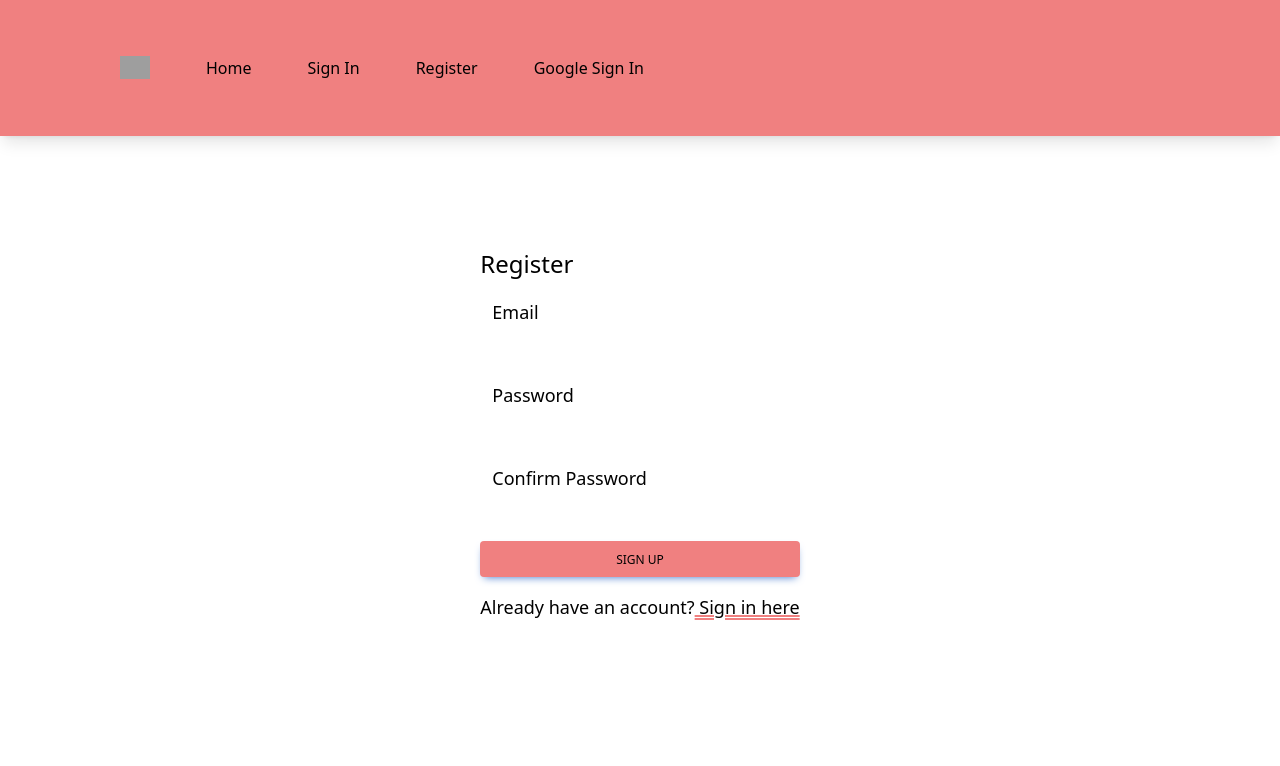
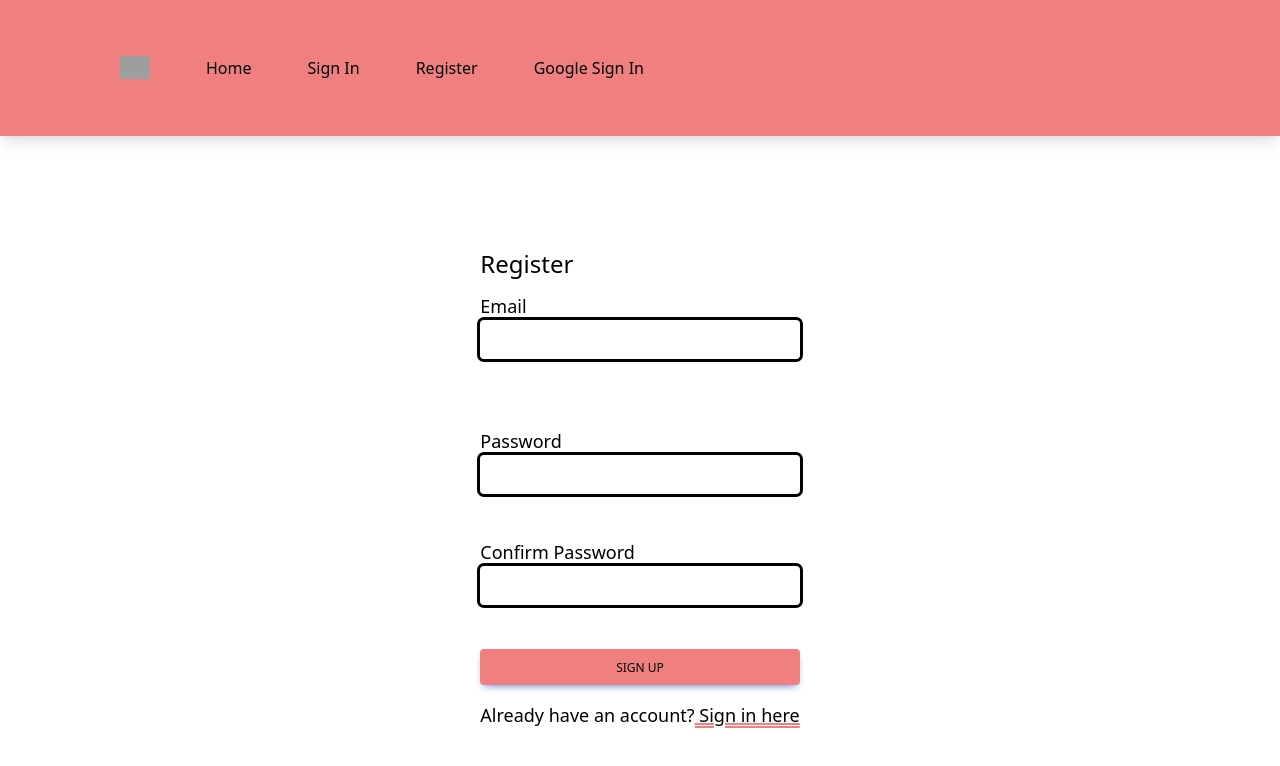
Before and after one commit to zamarz/ideal-telegram, a Next.js app: page /register in a window 1280 px wide. Shown: the top 766 px of the page. Built offline with nearby package versions, Linux system fonts and the light colour scheme; no server answers; grey boxes are pictures that could not be loaded.

Commit message:
"Change styling of login and register"

```diff
--- a/components/Register.jsx
+++ b/components/Register.jsx
@@ -66,50 +66,41 @@ const Register = () => {
       >
         <p className="py-3  text-2xl font-medium">Register</p>
         <div className="space-y-4">
-          <div className="relative">
+          <div className="relative mb-6" data-te-input-wrapper-init>
+            <label htmlFor="email" className="">
+              Email{" "}
+            </label>
             <input
               type="email"
               id="email"
               onChange={(e) => setEmail(e.target.value)}
-              className="peer block min-h-[auto] w-full rounded border-0 bg-transparent px-3 py-[0.32rem] leading-[1.6] outline-none transition-all duration-200 ease-linear focus:placeholder:opacity-100 data-[te-input-state-active]:placeholder:opacity-100 motion-reduce:transition-none dark:text-neutral-200 dark:placeholder:text-neutral-200 [&:not([data-te-input-placeholder-active])]:placeholder:opacity-0"
+              className="peer block min-h-[auto] w-full rounded border-0 bg-transparent px-3 py-[0.32rem] leading-[1.6] outline "
             />
-            <label
-              htmlFor="email"
-              className="pointer-events-none absolute left-3 top-0 mb-0 max-w-[90%] origin-[0_0] truncate pt-[0.37rem] leading-[1.6] text-neutral-500 transition-all duration-200 ease-out peer-focus:-translate-y-[0.9rem] peer-focus:scale-[0.8] peer-focus:text-primary peer-data-[te-input-state-active]:-translate-y-[0.9rem] peer-data-[te-input-state-active]:scale-[0.8] motion-reduce:transition-none dark:text-neutral-200 dark:peer-focus:text-primary"
-            >
-              Email{" "}
-            </label>
           </div>
           <br />
 
           <div className="relative mb-6">
+            <label className="" htmlFor="password">
+              Password{" "}
+            </label>
             <input
-              className="peer block min-h-[auto] w-full rounded border-0 bg-transparent px-3 py-[0.32rem] leading-[1.6] outline-none transition-all duration-200 ease-linear focus:placeholder:opacity-100 data-[te-input-state-active]:placeholder:opacity-100 motion-reduce:transition-none dark:text-neutral-200 dark:placeholder:text-neutral-200 [&:not([data-te-input-placeholder-active])]:placeholder:opacity-0"
+              className="peer block min-h-[auto] w-full rounded border-0 bg-transparent px-3 py-[0.32rem] leading-[1.6] outline "
               type="password"
               id="password"
               onChange={(e) => setPassword(e.target.value)}
             />
-            <label
-              className="pointer-events-none absolute left-3 top-0 mb-0 max-w-[90%] origin-[0_0] truncate pt-[0.37rem] leading-[1.6] text-neutral-500 transition-all duration-200 ease-out peer-focus:-translate-y-[0.9rem] peer-focus:scale-[0.8] peer-focus:text-primary peer-data-[te-input-state-active]:-translate-y-[0.9rem] peer-data-[te-input-state-active]:scale-[0.8] motion-reduce:transition-none dark:text-neutral-200 dark:peer-focus:text-primary"
-              htmlFor="password"
-            >
-              Password{" "}
-            </label>
           </div>
           <br />
           <div className="relative mb-6">
+            <label className="" htmlFor="confirmPassword">
+              Confirm Password{" "}
+            </label>
             <input
-              className="peer block min-h-[auto] w-full rounded border-0 bg-transparent px-3 py-[0.32rem] leading-[1.6] outline-none transition-all duration-200 ease-linear focus:placeholder:opacity-100 data-[te-input-state-active]:placeholder:opacity-100 motion-reduce:transition-none dark:text-neutral-200 dark:placeholder:text-neutral-200 [&:not([data-te-input-placeholder-active])]:placeholder:opacity-0"
+              className="peer block min-h-[auto] w-full rounded border-0 bg-transparent px-3 py-[0.32rem] leading-[1.6] outline "
               type="password"
               id="confirmPassword"
               onChange={(e) => setConfirmPassword(e.target.value)}
             />
-            <label
-              className="pointer-events-none absolute left-3 top-0 mb-0 max-w-[90%] origin-[0_0] truncate pt-[0.37rem] leading-[1.6] text-neutral-500 transition-all duration-200 ease-out peer-focus:-translate-y-[0.9rem] peer-focus:scale-[0.8] peer-focus:text-primary peer-data-[te-input-state-active]:-translate-y-[0.9rem] peer-data-[te-input-state-active]:scale-[0.8] motion-reduce:transition-none dark:text-neutral-200 dark:peer-focus:text-primary"
-              htmlFor="confirmPassword"
-            >
-              Confirm Password{" "}
-            </label>
           </div>
 
           <br />
--- a/components/SignIn.jsx
+++ b/components/SignIn.jsx
@@ -36,34 +36,28 @@ const SignInUser = () => {
         <p className="text-2xl font-medium">Sign in</p>
         <div className="space-y-4">
           <div className="relative ">
+            <label htmlFor="email" className="">
+              Email{" "}
+            </label>
             <input
-              className="peer block min-h-[auto] w-full rounded border-0 bg-transparent px-3 py-[0.32rem] leading-[1.6] outline-none transition-all duration-200 ease-linear focus:placeholder:opacity-100 data-[te-input-state-active]:placeholder:opacity-100 motion-reduce:transition-none dark:text-neutral-200 dark:placeholder:text-neutral-200 [&:not([data-te-input-placeholder-active])]:placeholder:opacity-0"
+              className="peer block min-h-[auto] w-full rounded border-0 bg-transparent px-3 py-[0.32rem] leading-[1.6] outline"
               type="email"
               id="email"
               onChange={(e) => setEmail(e.target.value)}
             />
-            <label
-              htmlFor="email"
-              className="pointer-events-none absolute left-3 top-0 mb-0 max-w-[90%] origin-[0_0] truncate pt-[0.37rem] leading-[1.6] text-neutral-500 transition-all duration-200 ease-out peer-focus:-translate-y-[0.9rem] peer-focus:scale-[0.8] peer-focus:text-primary peer-data-[te-input-state-active]:-translate-y-[0.9rem] peer-data-[te-input-state-active]:scale-[0.8] motion-reduce:transition-none dark:text-neutral-200 dark:peer-focus:text-primary"
-            >
-              Email{" "}
-            </label>
           </div>
 
           <br />
           <div className="relative mb-6">
+            <label htmlFor="password" className="">
+              Password{" "}
+            </label>
             <input
-              className="peer block min-h-[auto] w-full rounded border-0 bg-transparent px-3 py-[0.32rem] leading-[1.6] outline-none transition-all duration-200 ease-linear focus:placeholder:opacity-100 data-[te-input-state-active]:placeholder:opacity-100 motion-reduce:transition-none dark:text-neutral-200 dark:placeholder:text-neutral-200 [&:not([data-te-input-placeholder-active])]:placeholder:opacity-0"
+              className="peer block min-h-[auto] w-full rounded border-0 bg-transparent px-3 py-[0.32rem] leading-[1.6] outline"
               type="password"
               id="password"
               onChange={(e) => setPassword(e.target.value)}
             />
-            <label
-              htmlFor="password"
-              className="pointer-events-none absolute left-3 top-0 mb-0 max-w-[90%] origin-[0_0] truncate pt-[0.37rem] leading-[1.6] text-neutral-500 transition-all duration-200 ease-out peer-focus:-translate-y-[0.9rem] peer-focus:scale-[0.8] peer-focus:text-primary peer-data-[te-input-state-active]:-translate-y-[0.9rem] peer-data-[te-input-state-active]:scale-[0.8] motion-reduce:transition-none dark:text-neutral-200 dark:peer-focus:text-primary"
-            >
-              Password{" "}
-            </label>
           </div>
 
           <br />
--- a/package.json
+++ b/package.json
@@ -15,7 +15,8 @@
     "next": "14.0.0",
     "openai": "^4.14.1",
     "react": "^18",
-    "react-dom": "^18"
+    "react-dom": "^18",
+    "tw-elements": "^1.0.0"
   },
   "devDependencies": {
     "autoprefixer": "^10",
```
Also changed, not shown: 1 other file (tests, documents, lock files or other folders).
